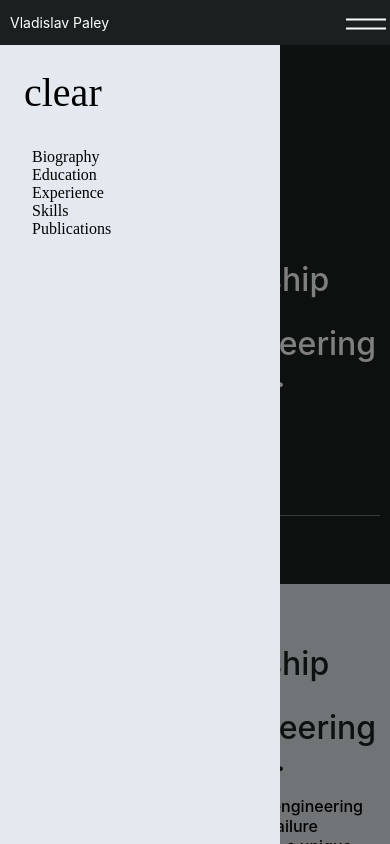
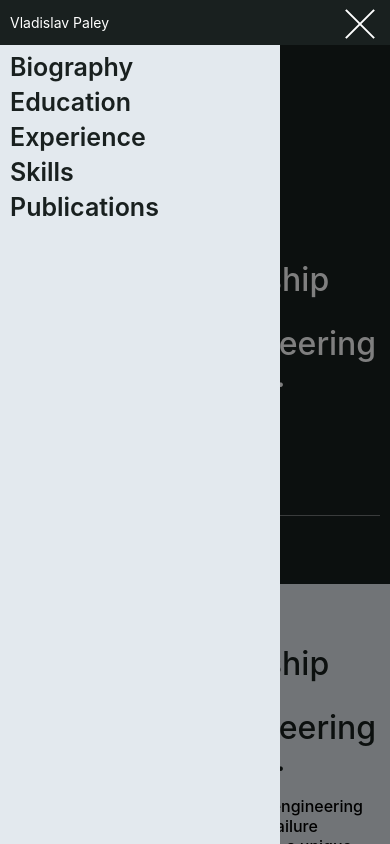
Before and after one commit to pishchela/resume-website, an Angular app: page / in a window 390 px wide. Both pictures are taken after a click on the element 365 px from the left and 22 px from the top of the page. Shown: the top 844 px of the page. Built offline with nearby package versions, Linux system fonts and the light colour scheme.

Commit message:
hamburger menu

```diff
--- a/src/app/app.component.html
+++ b/src/app/app.component.html
@@ -124,8 +124,8 @@
   [duration]="0.5"></app-sidenav>
 
   <ng-template #navContent>
-    <div *ngFor="let navItem of data.nav">
+    <h4 *ngFor="let navItem of data.nav">
       {{navItem}}
-    </div>
+    </h4>
   </ng-template>
 </ng-container>
--- a/src/app/layout/header/header.component.html
+++ b/src/app/layout/header/header.component.html
@@ -11,9 +11,10 @@
       >{{navItem}}</li>
     </ul>
   </nav>
-  <div class="mobile-menu-trigger tablet">
-    <button (click)="toggleSidebar()">
-      <img src="../../../assets/images/menu.svg" alt="mobile-menu">
-    </button>
+  <div
+      (click)="toggleSidebar()"
+      class="mobile-menu-trigger tablet menu-btn-6"
+      [class.active]="showSideNav | async">
+        <span></span>
   </div>
 </header>
--- a/src/app/layout/header/header.component.scss
+++ b/src/app/layout/header/header.component.scss
@@ -9,12 +9,11 @@ header {
   width: 100%;
   height: var(--header-height);
   display: flex;
+  align-items: center;
   justify-content: space-between;
   background-color: var(--resume-black-color);
 
   .full_name {
-    display: flex;
-    align-items: center;
     padding: 0 6.71vw 0 var(--paddding-side-size);
     p {
       color: var(--resume-white-color);
@@ -50,13 +49,7 @@ header {
 
   .mobile-menu-trigger {
     padding: 0 var(--paddding-side-size) 0 0;
-    button {
-      border: none;
-      cursor: pointer;
-      background-color: transparent;
-      width: 40px;
-      height: 11px;
-    }
+    cursor: pointer;
   }
 }
 // TODO: Do mobile layout
--- a/src/app/layout/header/header.component.ts
+++ b/src/app/layout/header/header.component.ts
@@ -1,6 +1,7 @@
-import { ChangeDetectionStrategy, Component, EventEmitter, Input, Output } from "@angular/core";
+import { ChangeDetectionStrategy, Component, EventEmitter, Input, OnInit, Output } from "@angular/core";
 import { CommonModule } from "@angular/common";
 import { SidenavService } from "../sidenav/services/sidenav.service";
+import { Observable } from "rxjs";
 
 @Component({
   selector: 'resume-header',
@@ -12,16 +13,21 @@ import { SidenavService } from "../sidenav/services/sidenav.service";
   standalone: true,
   changeDetection: ChangeDetectionStrategy.OnPush,
 })
-export class HeaderComponent {
+export class HeaderComponent implements OnInit {
   @Output()
   navClicked: EventEmitter<string> = new EventEmitter<string>();
   @Input()
   public fullName!: string;
   @Input()
   public nav!: string[];
+  public showSideNav?: Observable<boolean>;
 
   constructor(private _sidebarNav: SidenavService) {
 
+  }
+
+  ngOnInit(): void {
+    this.showSideNav = this._sidebarNav.isOpenedObs$;
   }
 
   public toggleSidebar(): void {
--- a/src/app/layout/sidenav/components/sidenav.component.html
+++ b/src/app/layout/sidenav/components/sidenav.component.html
@@ -11,9 +11,6 @@
     <div class="side-nav-bar-menu-container"
     [ngStyle]="getSideNavBarStyle((showSideNav | async))">
 
-        <!-- close button -->
-        <div><span class="material-icons side-nav-bar-close" (click)="close()">clear</span></div>
-
         <!-- side bar content -->
         <div class="side-nav-bar-content-container">
             <ng-container *ngTemplateOutlet="sidenavTemplateRef"></ng-container>
--- a/src/app/layout/sidenav/components/sidenav.component.scss
+++ b/src/app/layout/sidenav/components/sidenav.component.scss
@@ -30,7 +30,7 @@
     }
 
     .side-nav-bar-content-container {
-        padding: 32px;
+        padding: var(--paddding-side-size);
     }
 }
 
--- a/src/app/layout/sidenav/components/sidenav.component.ts
+++ b/src/app/layout/sidenav/components/sidenav.component.ts
@@ -1,5 +1,5 @@
 import { Component, HostListener, Input, OnDestroy, OnInit } from "@angular/core";
-import { debounceTime, filter, fromEvent, Observable, of, Subscription, tap } from "rxjs";
+import { debounceTime, filter, fromEvent, Observable, Subscription, tap } from "rxjs";
 import { SidenavService } from "../services/sidenav.service";
 import { CommonModule } from "@angular/common";
 
@@ -20,7 +20,7 @@ const SCREEN_WIDTH_DESKTOP = 1024;
     ]
 })
 export class SideNavComponent implements OnInit, OnDestroy {
-  public showSideNav: Observable<boolean> = of(false);
+  public showSideNav?: Observable<boolean>;
   private _resizeObservable$: Observable<Event> = fromEvent(window, 'resize');
   private _resizeSubscription$?: Subscription;
 
--- /dev/null
+++ b/src/assets/styles/hamburger-animation.scss
@@ -0,0 +1,102 @@
+body {
+    margin:0;
+    background-color: #eaeaea;
+}
+
+// i need button 5
+.all-btn {
+    padding:12% 5%;
+}
+
+.all-btn div {
+    float: left;
+    margin-right: 10%;
+}
+
+.all-btn div:last-child {
+    margin-right: 0;
+}
+
+
+/* Menu Button 6 */
+.menu-btn-6 {
+    height: 32px;
+    width: 40px;
+    cursor: pointer;
+}
+
+// .menu-btn-6 span,
+.menu-btn-6 span::before,
+.menu-btn-6 span::after {
+    background: #FFF;
+    content: '';
+    position: absolute;
+    width: 40px;
+    height: 2px;
+    // margin-top: 8px;
+
+    -webkit-transition: .3s ease-in-out .3s;
+    -moz-transition: .3s ease-in-out .3s;
+    -o-transition: .3s ease-in-out .3s;
+    transition: .3s ease-in-out .3s;
+}
+
+.menu-btn-6 span::before {
+    margin-top:-6px;
+
+    -webkit-transition: .3s ease-in-out;
+    -moz-transition: .3s ease-in-out;
+    -o-transition: .3s ease-in-out;
+    transition: .3s ease-in-out;
+}
+
+.menu-btn-6 span::after {
+    margin-top: 8px;
+
+    -webkit-transition: .3s ease-in-out;
+    -moz-transition: .3s ease-in-out;
+    -o-transition: .3s ease-in-out;
+    transition: .3s ease-in-out;
+}
+
+// .menu-btn-6.active span {
+//     background: transparent;
+
+//     -webkit-transition: .3s ease-in-out;
+//     -moz-transition: .3s ease-in-out;
+//     -o-transition: .3s ease-in-out;
+//     transition: .3s ease-in-out;
+
+//     -webkit-transform:rotate(-90deg);
+//     -moz-transform:rotate(-90deg);
+//     -o-transform:rotate(-90deg);
+//     transform:rotate(-90deg);
+// }
+
+.menu-btn-6.active span::before {
+    margin-top:0;
+
+    -webkit-transform: rotate(-45deg);
+    -moz-transform: rotate(-45deg);
+    -o-transform: rotate(-45deg);
+    transform: rotate(-45deg);
+
+    // -webkit-transition-delay: .3s;
+    // -moz-transition-delay: .3s;
+    // -o-transition-delay: .3s;
+    // transition-delay: .3s;
+}
+
+.menu-btn-6.active span::after {
+    margin-top:0;
+
+    -webkit-transform: rotate(45deg);
+    -moz-transform: rotate(45deg);
+    -o-transform: rotate(45deg);
+    transform: rotate(45deg);
+
+    // -webkit-transition-delay: .6s;
+    // -moz-transition-delay: .6s;
+    // -o-transition-delay: .6s;
+    // transition-delay: .3s;
+}
--- a/src/styles.scss
+++ b/src/styles.scss
@@ -1,5 +1,6 @@
 @import "assets/styles/typography";
 @import "assets/styles/variables";
+@import "assets/styles/hamburger-animation";
 
 :root {
   --resume-white-color: #FFF;
```
